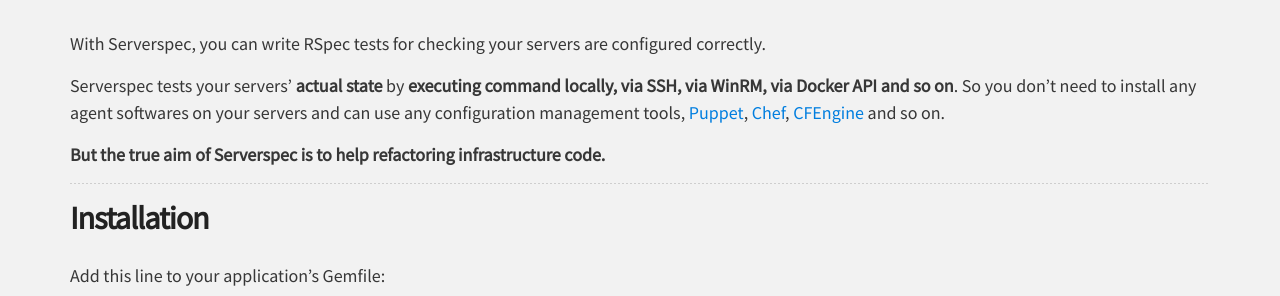
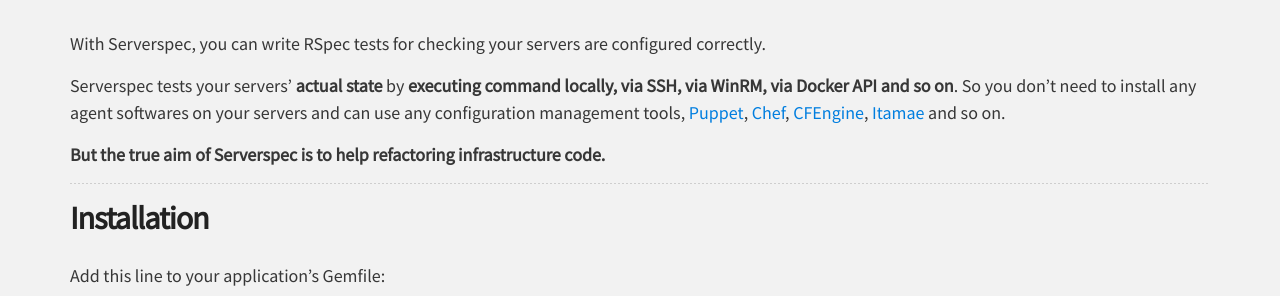
Before and after one commit to serverspec/serverspec.github.io, a Jekyll site: the page built from index.md, in a window 1280 px wide and 900 px high, scrolled down 360 px. Shown: the part 159-455 px from the top of the window. Built offline with Jekyll 4.4.1, drawn with Linux system fonts in a browser that asks for light colours; Markdown is read by kramdown in place of the engine named in the settings.

Commit message:
Add Itamae to management tools.

```diff
--- a/index.md
+++ b/index.md
@@ -10,7 +10,7 @@ title: Home
 
 With Serverspec, you can write RSpec tests for checking your servers are configured correctly.
 
-Serverspec tests your servers' **actual state** by **executing command locally, via SSH, via WinRM, via Docker API and so on**. So you don't need to install any agent softwares on your servers and can use any configuration management tools, [Puppet](https://puppetlabs.com/), [Chef](http://www.opscode.com/chef/), [CFEngine](http://cfengine.com/) and so on.
+Serverspec tests your servers' **actual state** by **executing command locally, via SSH, via WinRM, via Docker API and so on**. So you don't need to install any agent softwares on your servers and can use any configuration management tools, [Puppet](https://puppetlabs.com/), [Chef](http://www.opscode.com/chef/), [CFEngine](http://cfengine.com/), [Itamae](http://itamae.kitchen) and so on.
 
 **But the true aim of Serverspec is to help refactoring infrastructure code.**
 
```
